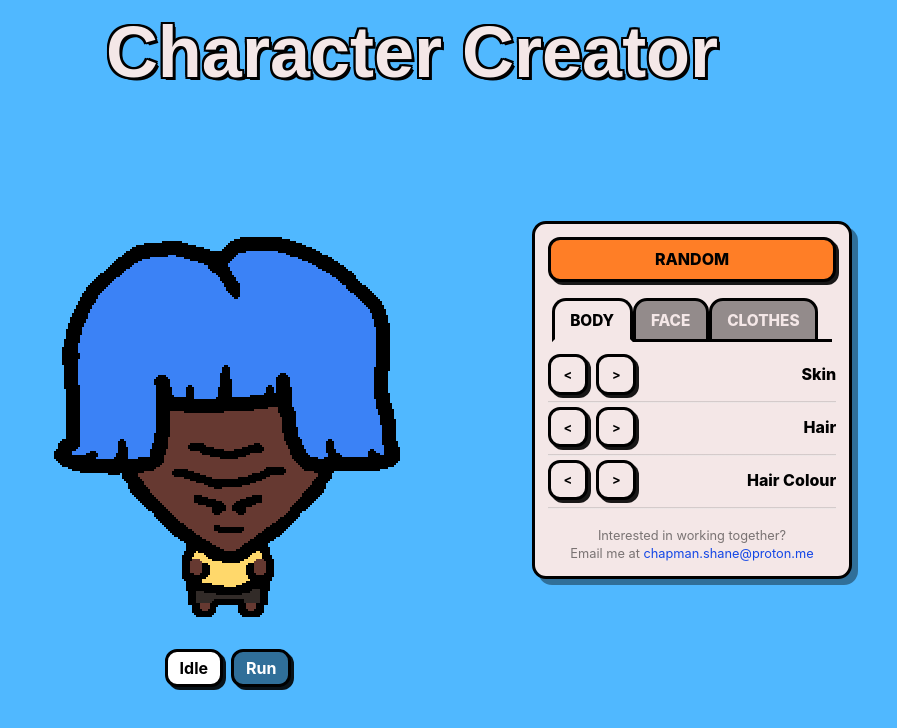
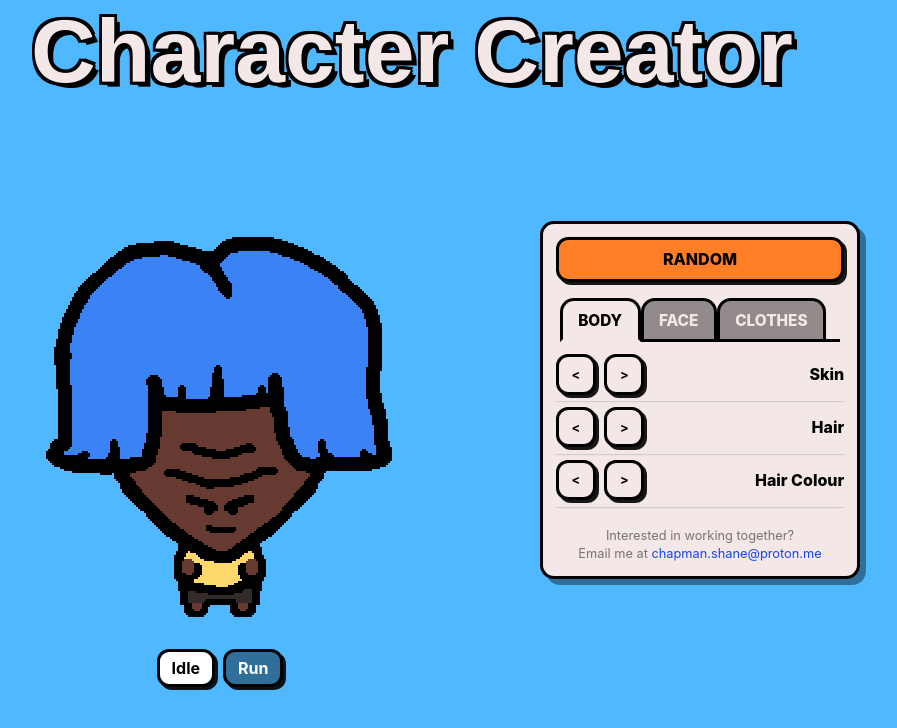
Before and after one commit to shane-chapman-23/character-creator, a React (Vite) app: page / in a window 1280 px wide. Shown: the top 728 px of the page, without its empty margins (228-1125 px from the left). Built offline with nearby package versions, Linux system fonts and the light colour scheme; a web font is replaced by a local one.

Commit message:
ui layout. title scalability

```diff
--- a/src/App.tsx
+++ b/src/App.tsx
@@ -9,15 +9,15 @@ function App() {
   const [anim, setAnim] = useState<Anim>("idle");
 
   return (
-    <main className="bg-bg w-full min-h-screen flex flex-col py-4 px-4">
+    <main className="relative bg-bg w-full min-h-screen flex flex-col py-4 px-4">
       {/* Header */}
       <section>
-        <h1 className="text-surface text-4xl absolute lg:left-1/2 lg:-translate-x-1/2 md:text-5xl lg:text-7xl text-center">
+        <h1 className="text-surface absolute z-0 lg:left-1/2 lg:-translate-x-1/2 text-center whitespace-nowrap">
           Character Creator
         </h1>
       </section>
       {/* Character Creator */}
-      <div className="flex flex-1 w-full flex-col items-center justify-center gap-12 md:flex-row md:flex-wrap">
+      <div className="flex flex-1 z-10 w-full flex-col items-center justify-center gap-8 md:flex-row md:flex-wrap lg:gap-16">
         <section className="flex flex-col items-center gap-6">
           <PixelScale>
             <CharacterPreviewCanvas anim={anim} />
--- a/src/index.css
+++ b/src/index.css
@@ -29,7 +29,7 @@ html, body {
   --color-accent: #ff7e26;
   --color-button: #73ef7a;
 
-  --text-h1: 48px;
+  --text-h1: clamp(2.5rem, 7vw, 12rem);
   --text-h2: 32px;
   --text-h3: 24px;
   --text-h4: 18px;
@@ -48,15 +48,20 @@ html, body {
   font-size: var(--text-h1);
   line-height: 80%;
 
+
   font-weight: 900;
   font-family: var(--font-pixel);
 
-    text-shadow: -2px -2px 0 var(--color-text), 0px -2px 0 var(--color-text),
-      2px -2px 0 var(--color-text), -2px 0px 0 var(--color-text),
-      2px 0px 0 var(--color-text), -2px 2px 0 var(--color-text),
-      0px 2px 0 var(--color-text), 2px 2px 0 var(--color-text),
-      /* edit below value to change shadow size */
-      3px 3px 0 var(--color-text);
+  text-shadow:
+    -0.03em -0.03em 0 var(--color-text),
+     0em    -0.03em 0 var(--color-text),
+     0.03em -0.03em 0 var(--color-text),
+    -0.03em  0em    0 var(--color-text),
+     0.03em  0em    0 var(--color-text),
+    -0.03em  0.03em 0 var(--color-text),
+     0em     0.03em 0 var(--color-text),
+     0.03em  0.03em 0 var(--color-text),
+     0.06em  0.06em 0 var(--color-text);
 }
 
   h2 {
@@ -72,7 +77,7 @@ html, body {
 
 .selector {
   width: clamp(18rem, 25vw, 36rem);
-  min-height: clamp(20rem, 28vw, 33rem);
+  min-height: clamp(20rem, 28vw, 35rem);
   padding: clamp(0.75rem, 1vw, 1.25rem);
 
 
```
Lines whose indentation alone changed are shown as unchanged.
